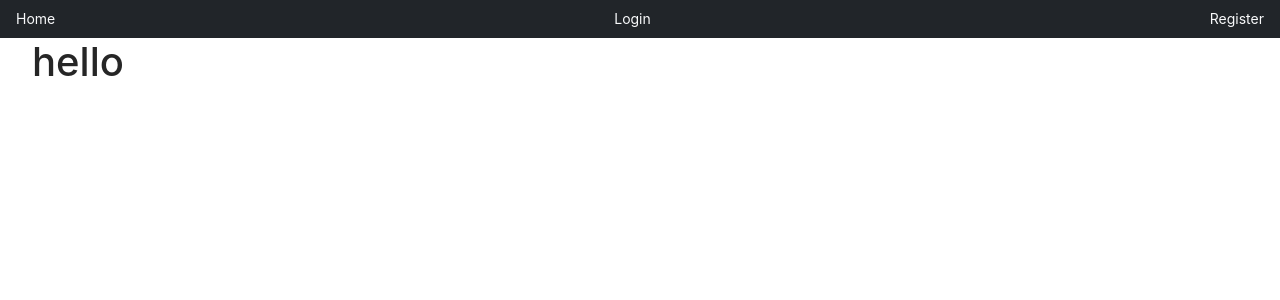
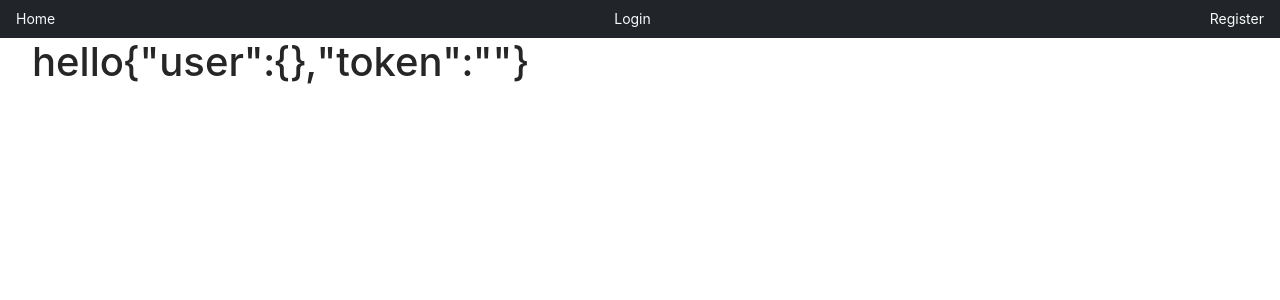
Before and after one commit to maher9393267111/next-socialapp-bootcamp, a Next.js app: page / in a window 1280 px wide. Shown: the top 300 px of the page. Built offline with nearby package versions, Linux system fonts and the light colour scheme.

Commit message:
crate auth context and save user data in context and  in localstorage

```diff
--- /dev/null
+++ b/context/index.js
@@ -0,0 +1,18 @@
+import { useState, createContext } from "react";
+
+const UserContext = createContext();
+
+const UserProvider = ({ children }) => {
+  const [state, setState] = useState({
+    user: {},
+    token: "",
+  });
+
+  return (
+    <UserContext.Provider value={[state, setState]}>
+      {children}
+    </UserContext.Provider>
+  );
+};
+
+export { UserContext, UserProvider };
--- a/pages/_app.js
+++ b/pages/_app.js
@@ -5,16 +5,17 @@ import { ToastContainer } from "react-toastify";
 import "react-toastify/dist/ReactToastify.css";
 import "antd/dist/antd.css";
 import '../styles/globals.css'
+import { UserProvider } from "../context";
 function MyApp({ Component, pageProps }) {
   return (
-    <>
+    <UserProvider>
     <Head>
 
     </Head>
     <Nav />
     <ToastContainer position="top-center" />
     <Component {...pageProps} />
-  </>
+    </UserProvider>
   );
 }
 
--- a/pages/index.js
+++ b/pages/index.js
@@ -1,8 +1,13 @@
 import Head from 'next/head'
 import Image from 'next/image'
 import styles from '../styles/Home.module.css'
+import { useContext } from "react";
+import { UserContext } from "../context";
+export default function Home() {
 
-export default function Home() {
+  const [state, setState] = useContext(UserContext);
+
+
   return (
     <div className={styles.container}>
       <Head>
@@ -12,7 +17,11 @@ export default function Home() {
       </Head>
 
    <div>
-    <h1>hello</h1>
+    <h1>hello
+    {JSON.stringify(state)}
+
+
+    </h1>
    </div>
 
 
```
Also changed, not shown: pages/login.js (+13 -3 lines).
